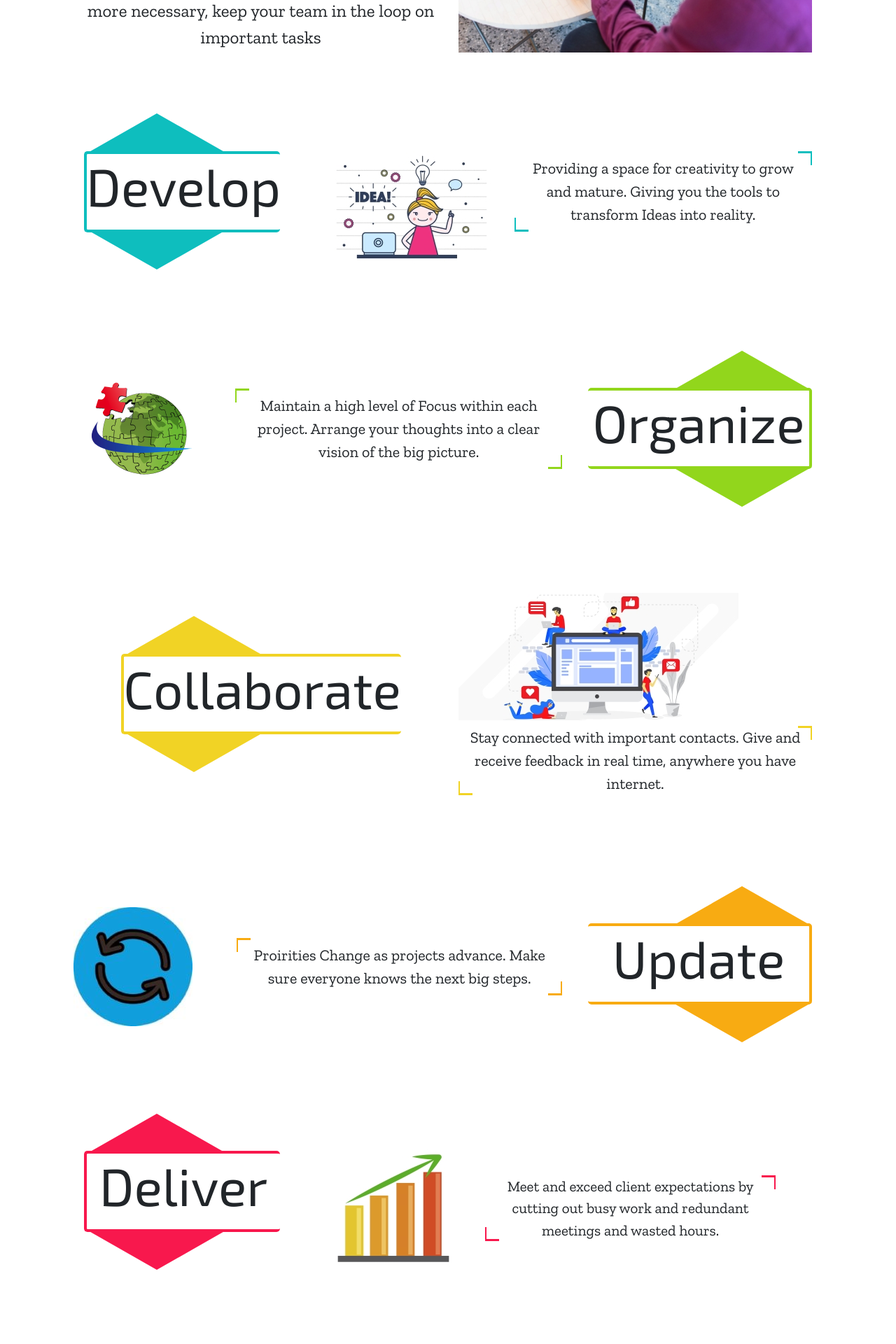
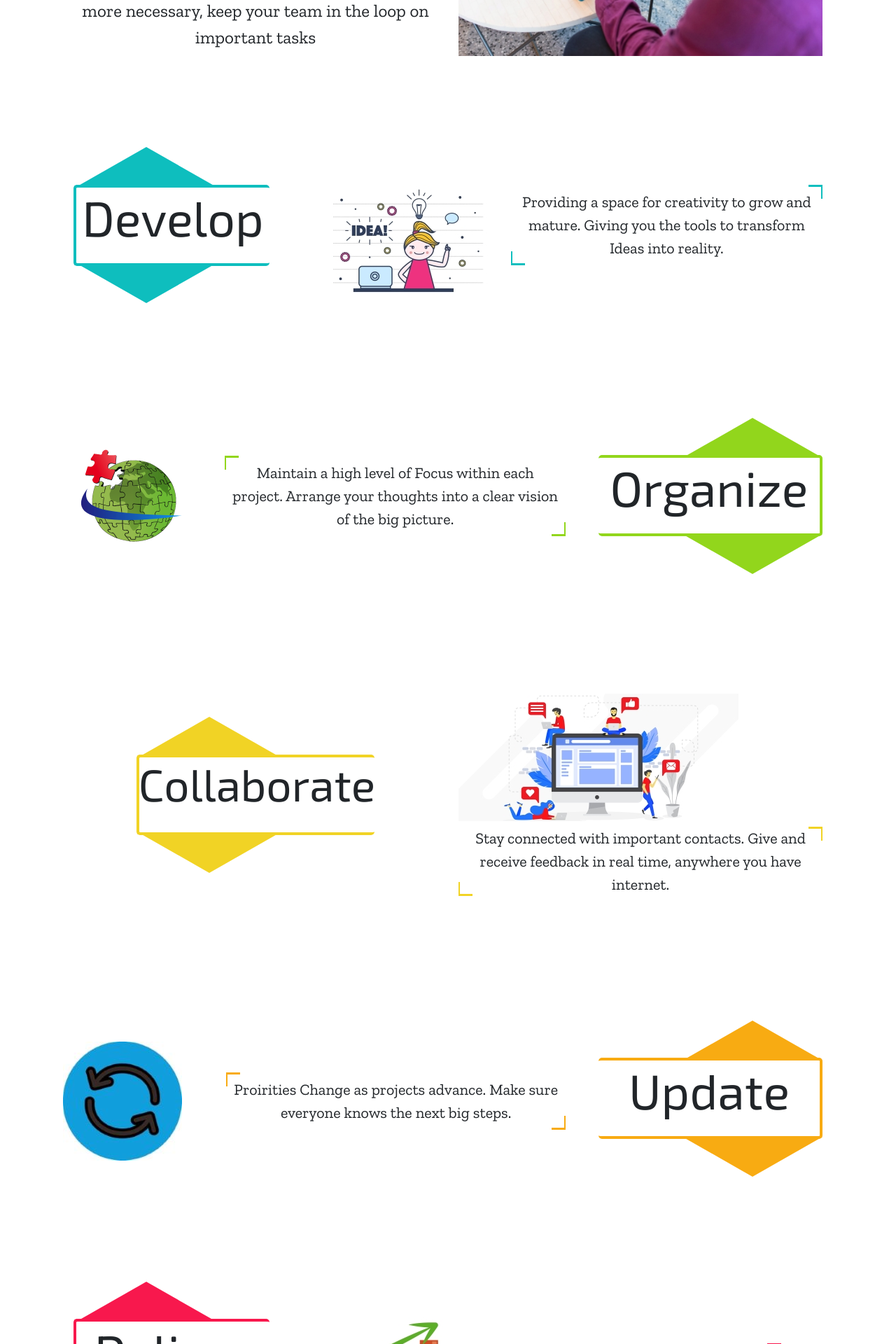
Before and after one commit to neuroCody/Projhex-React-Site, a React (Create React App) app: page /home in a window 1280 px wide. Shown: the part 620-2540 px from the top of the page at 70% size. Built offline with nearby package versions, Linux system fonts and the light colour scheme.

Commit message:
Formatting Correted for Hosting

```diff
--- a/src/App.css
+++ b/src/App.css
@@ -13,7 +13,8 @@ body{
 }
 
 .header {
-  width: 100vw;
+  width: 100%;
+  margin: 0;
 }
 
 .navbar {
@@ -42,7 +43,10 @@ body{
 }
 
 .hexText{
-  font-size: 75px;
+  font-size: 70px;
+}
+.hexText2{
+  font-size: 64px;
 }
 
 h1 {
@@ -55,7 +59,7 @@ h2{
   font-family: 'Exo 2', sans-serif;
 }
 
-h3, h4, h6{
+h3, h4, h5, h6{
   font-family: 'Exo 2', sans-serif;
 }
 
@@ -66,6 +70,7 @@ h3, h4, h6{
 .site-footer {
   background-image: linear-gradient(rgba(21,14,48,0.9300000071525574), rgba(21,14,48,0.8859677314758301));
   padding: 20px 0px;
+  width: 100%;
 }
 
 .socialIcon {
@@ -262,7 +267,7 @@ h3, h4, h6{
 }
 
 #hexagon3 {
-  width: 400px;
+  width: 340px;
   height: 115.506px;
   background: white;
   position: relative;
--- a/src/components/CollabRowComponent.js
+++ b/src/components/CollabRowComponent.js
@@ -2,11 +2,11 @@ import React from 'react';
 
 function CollabRow() {
     return(
-        <div className="container">
+        <div className="container mt-5">
             <div className="row row-content align-items-center">
                 <div className="col">
                     <span id="hexagon3">
-                        <h4 className="hexText">Collaborate</h4>
+                        <h6 className="hexText2">Collaborate</h6>
                     </span>
                 </div>
                 <div className="col">
--- a/src/components/DeliverRowComponent.js
+++ b/src/components/DeliverRowComponent.js
@@ -2,7 +2,7 @@ import React from 'react';
 
 function DeliverRow() {
     return(
-        <div className="container">
+        <div className="container mt-5">
             <div className="row row-content align-items-center">
                 <div className="col-6 col-lg-4 pb-5">
                     <span id="hexagon5">
--- a/src/components/DevRowComponents.js
+++ b/src/components/DevRowComponents.js
@@ -25,7 +25,7 @@ import React from 'react';
 
 function DevRow() {
     return(
-        <div className="container">
+        <div className="container mt-5">
             <div className="row row-content">
                 <div className="col-6 col-lg-4 ">
                     <span id="hexagon1">
--- a/src/components/FeaturesComponent.js
+++ b/src/components/FeaturesComponent.js
@@ -32,7 +32,7 @@ useEffect(() => {
                             <p className="featParagraph">Use our project creator to set up necessary steps and track them through to completion. Assign specific team members to each task for organized workflow.</p>
                         </div>
                         <div className="col col-md-6 d-none d-sm-block">
-                            <img className="img-fluid" src="/assets/images/TaskWindow.png" alt="" />
+                            <img className="img-fluid" src="/assets/images/TaskWindow.png" alt="Task Wondow" />
                         </div>
                     </div>
                     <hr />
@@ -57,7 +57,7 @@ useEffect(() => {
                             <div className="card bg-light" id="card1">
                                 <div className="row g-0">
                                     <div className="col-md-2 mt-2">
-                                        <img src="/assets/images/david-hex.svg" className="ml-3 mt-2"></img>
+                                        <img src="/assets/images/david-hex.svg" className="ml-3 mt-2" alt="user 1"></img>
                                     </div>
                                     <div className="col col-md-10">
                                         <div className="card-body">
@@ -71,7 +71,7 @@ useEffect(() => {
                             <div className="card bg-light" id="card2">
                                 <div className="row g-0">
                                     <div className="col-md-2 mt-2">
-                                        <img src="/assets/images/Reelle-hex.svg" className="ml-3 mt-2"></img>
+                                        <img src="/assets/images/Reelle-hex.svg" className="ml-3 mt-2" alt="user 2"></img>
                                     </div>
                                     <div className="col col-md-10">
                                         <div className="card-body">
@@ -85,7 +85,7 @@ useEffect(() => {
                             <div className="card bg-light" id="card3">
                                 <div className="row g-0">
                                     <div className="col-md-2 mt-2">
-                                        <img src="/assets/images/Vincent-hex.svg" className="ml-3 mt-2"></img>
+                                        <img src="/assets/images/Vincent-hex.svg" className="ml-3 mt-2" alt="user 3"></img>
                                     </div>
                                     <div className="col col-md-10">
                                         <div className="card-body">
@@ -99,7 +99,7 @@ useEffect(() => {
                             <div className="card bg-light" id="card4">
                                 <div className="row g-0">
                                     <div className="col-md-2 mt-2">
-                                        <img src="/assets/images/tobi-hex.svg" className="ml-3 mt-2"></img>
+                                        <img src="/assets/images/tobi-hex.svg" className="ml-3 mt-2" alt="user 4"></img>
                                     </div>
                                     <div className="col col-md-10">
                                         <div className="card-body">
@@ -121,7 +121,7 @@ useEffect(() => {
                             <p className="featParagraph">The Gantt Chart inspired timeline helps keep progress and upcoming deadlines in picture perfect view.</p>
                         </div>
                         <div className="col col-md-6 d-none d-sm-block">
-                            <img className="img-fluid" src="/assets/images/Timeline.png" alt="" />
+                            <img className="img-fluid" src="/assets/images/Timeline.png" alt="Timeline" />
                         </div>
                     </div>
                 </div>
--- a/src/components/HeaderComponent.js
+++ b/src/components/HeaderComponent.js
@@ -1,5 +1,5 @@
 import React, { Component } from 'react';
-import { Nav, Navbar, NavbarToggler, Collapse, NavItem, Jumbotron, Button, Modal, ModalHeader, ModalBody, Form, FormGroup , Input, Label } from 'reactstrap';
+import { Nav, Navbar, NavbarToggler, Collapse, NavItem, Jumbotron } from 'reactstrap';
 import { NavLink } from 'react-router-dom';
 
 class Header extends Component {
--- a/src/components/HomeComponents.js
+++ b/src/components/HomeComponents.js
@@ -1,4 +1,5 @@
 import React, { Component } from 'react';
+import { Container } from 'reactstrap'
 import Tagline from './TaglineComponent';
 import DevRow from './DevRowComponents';
 import OrgRow from './OrgRowComponent';
@@ -9,19 +10,19 @@ import DeliverRow from './DeliverRowComponent';
 class HomePage extends Component {
     render() {
         return(
-            <div className='container'>
+            <Container fluid>
                 <Tagline />
                 <DevRow />
                 <OrgRow />
                 <CollabRow />
                 <UpdateRow />
                 <DeliverRow />
-                <div class="row row-content">
-                    <div class="col d-flex justify-content-center mt-5 mb-5">
-                        <a href="/features"><button class="btn btn-lg btn-secondary">See Available Features</button></a>
+                <div className="row row-content">
+                    <div className="col d-flex justify-content-center mt-5 mb-5">
+                        <a href="/features"><button className="btn btn-lg btn-secondary">See Available Features</button></a>
                     </div>
                 </div>
-            </div>
+            </Container>
         );
     }
 }
--- a/src/components/OrgRowComponent.js
+++ b/src/components/OrgRowComponent.js
@@ -2,7 +2,7 @@ import React from 'react'
 
 function OrgRow() {
     return(
-        <div className="container">
+        <div className="container mt-5">
             <div className="row row-content align-items-center">
                 <div className="col order-last col-md-6 col-lg-5 col-xl-4">
                     <span id="hexagon2">
--- a/src/components/UpdateRowComponent.js
+++ b/src/components/UpdateRowComponent.js
@@ -2,7 +2,7 @@ import React from 'react';
 
 function UpdateRow() {
     return(
-        <div className="container">
+        <div className="container mt-5">
             <div className="row row-content align-items-center">
                 <div className="col order-last col-md-6 col-lg-5 col-xl-4 pb-2">
                     <span id="hexagon4">
```
